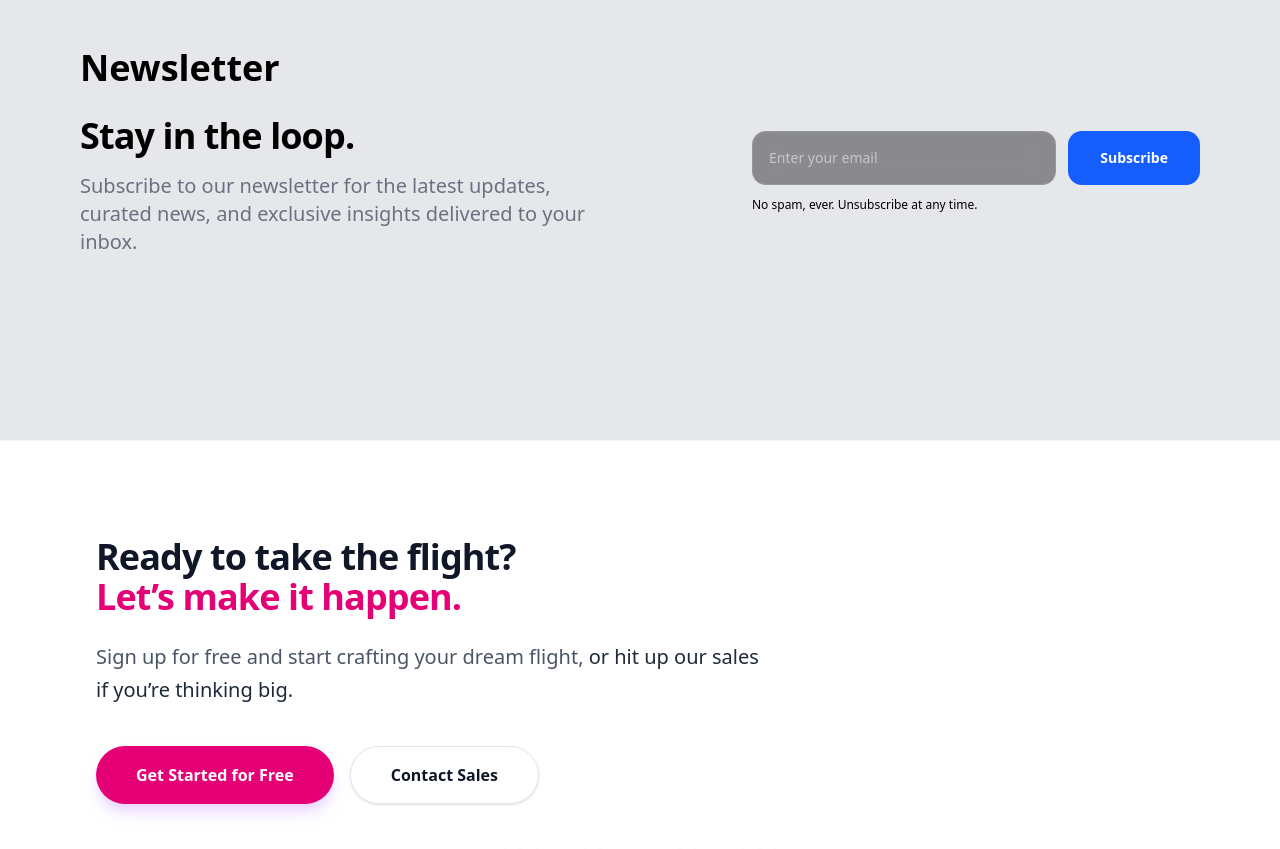
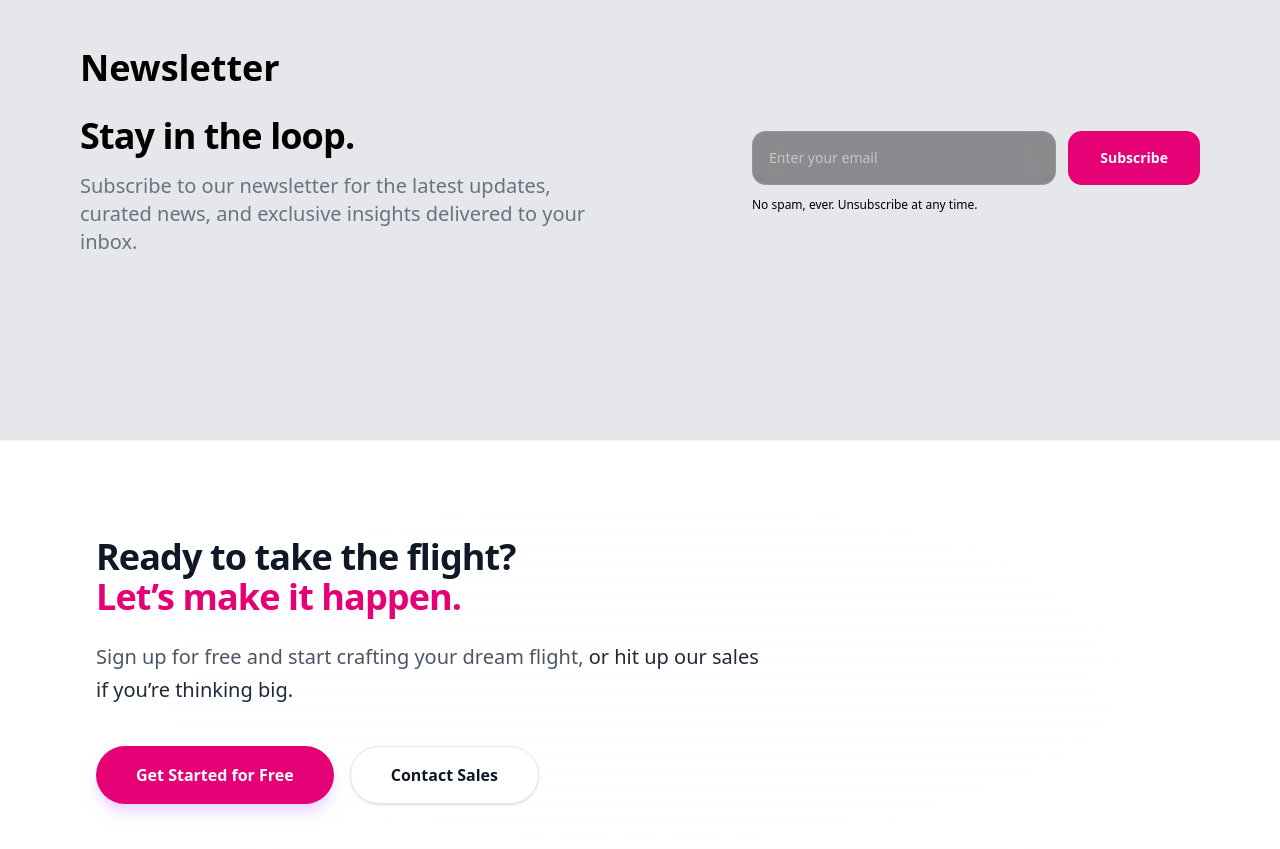
Before and after one commit to Yudeat/Liminal, a Next.js app: page / in a window 1280 px wide. Shown: the part 920-1769 px from the top of the page. Built offline with nearby package versions, Linux system fonts and the light colour scheme; what lightswind would draw is missing.

Commit message:
color pallate change

```diff
--- a/app/Newsletter.tsx
+++ b/app/Newsletter.tsx
@@ -34,7 +34,7 @@ export default function Newsletter() {
               `}
             />
             <button
-              className="px-8 py-4 rounded-xl text-sm font-semibold bg-blue-600 hover:bg-blue-700 text-white transition-transform active:scale-95 whitespace-nowrap"
+              className="px-8 py-4 rounded-xl text-sm font-semibold bg-pink-600 hover:bg-pink-700 text-white transition-transform active:scale-95 whitespace-nowrap"
             >
               Subscribe
             </button>
```
